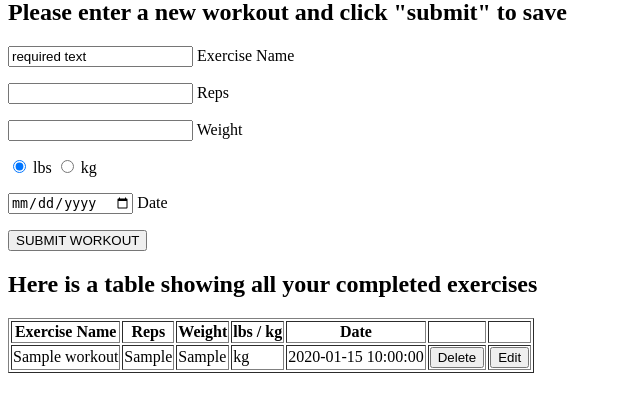
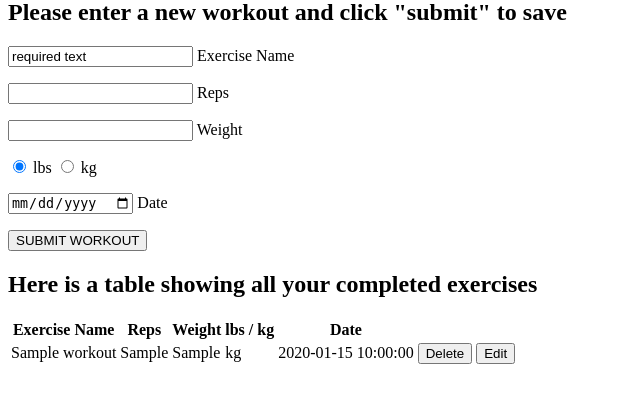
Before and after one commit to hijirida/cs290_webdev_wk9_DBInteractUI, a Node server app: page / in a window 1280 px wide. Shown: the part 81-497 px from the top of the page, without its empty margins (0-640 px from the left). Run offline with Node 20, Linux system fonts and the light colour scheme; tables that the repository leaves empty or names only in its code hold one stand-in row (values such as "Sample post"); some libraries are stand-ins or nearby versions.

Commit message:
clean up table border

```diff
--- a/public/stylesheet.css
+++ b/public/stylesheet.css
@@ -1,7 +1,9 @@
 // put css here
 
+table
+
 #theTable {
-  border: 0px; //1px solid black;
+  border-collapse:collapse;
 }
 
 #theTable tr > *:nth-child(1) {
--- a/public/wk9JavaScriptHome.js
+++ b/public/wk9JavaScriptHome.js
@@ -88,7 +88,7 @@ function listenFormSubmit() {
 
   var newTable = document.createElement("table");
   newTable.setAttribute("id", "theTable");
-  newTable.setAttribute("border", 1);
+  //newTable.setAttribute("border", 1);
   document.body.appendChild(newTable);
   var showHeader = true;
   buildRow(newTable, showHeader, 0);
```
